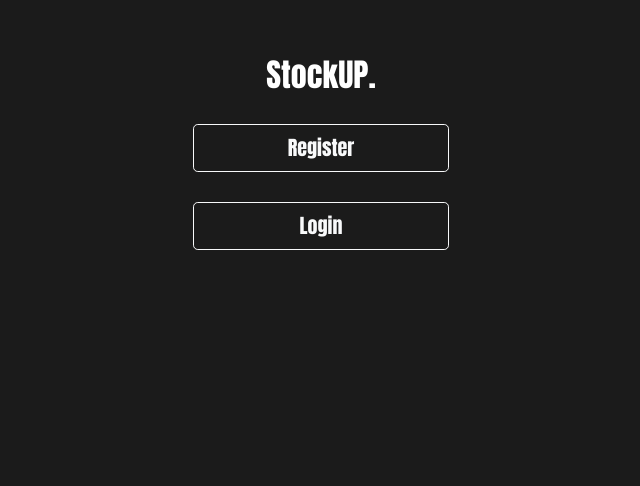
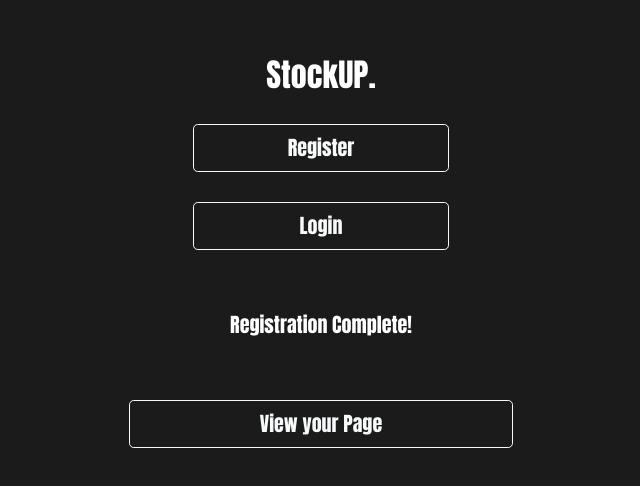
Before and after one commit to kaylaTill/stockup, a React (Create React App) app in the folder client/: page /success in a window 1280 px wide. Shown: the part 200-686 px from the top of the page, without its empty margins (319-959 px from the left). Built offline with nearby package versions, Linux system fonts and the light colour scheme; no server answers.

Commit message:
Removed Username uniq check

```diff
--- a/client/src/publicPages/App.js
+++ b/client/src/publicPages/App.js
@@ -2,6 +2,7 @@ import React, { Suspense } from 'react';
 import { BrowserRouter as Router, Switch, Route, Link } from 'react-router-dom';
 // import Logo from '../stockUP-logo-white.png';
 import Register from './registration/registration';
+import RegisterSuccess from './registration/successRegistration';
 import Login from './login/login'
 import axios from 'axios';
 import LoginFailure from './login/failedLogin';
@@ -26,7 +27,7 @@ class App extends React.Component {
       loginFailed: false
     })
     .then(() => {
-      window.location.reload(false);
+      window.location.href = '/success';
     })
     .then((res) => {
       console.log(res);
@@ -70,6 +71,9 @@ class App extends React.Component {
                 <LoginFailure/>
               </Route>
 
+              <Route exact={true} path={'/success'}>
+                <RegisterSuccess/>
+              </Route>
             </Switch>
           </Suspense>
         </Router>
--- a/client/src/publicPages/registration/success.css
+++ b/client/src/publicPages/registration/success.css
@@ -0,0 +1,17 @@
+.success {
+    font-size: 20px;
+    color: white;
+    font-family: Impact, fantasy;
+    padding: 60px;
+    align: center;
+    text-align: center;
+}
+
+
+.to-button {
+    font-family: Impact, fantasy;
+    width: 30%;
+    position:relative;
+    top:50%;
+    left: 35%;
+}
--- a/client/src/publicPages/registration/successRegistration.js
+++ b/client/src/publicPages/registration/successRegistration.js
@@ -0,0 +1,24 @@
+import React, { Suspense } from 'react';
+import { Button } from 'react-bootstrap';
+import '../../../node_modules/bootstrap/dist/css/bootstrap.min.css';
+import './success.css';
+
+const RegisterSuccess = (props) => {
+    return (
+        <div>
+            <div className="success">
+                Registration Complete!
+            </div>
+            <Button className="to-button"
+                block size='lg'
+                variant="outline-light"
+                onClick={(() => window.location.href = '/')}>
+                    View your Page
+            </Button>
+        </div>
+    );
+
+};
+
+
+export default RegisterSuccess;
```
Also changed, not shown: 2 other files (tests, documents, lock files or other folders).
